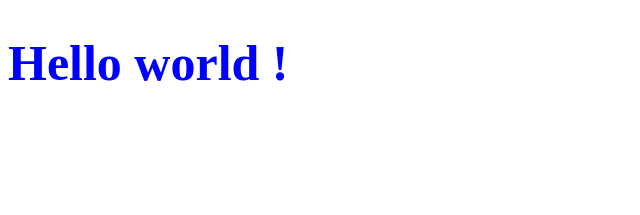
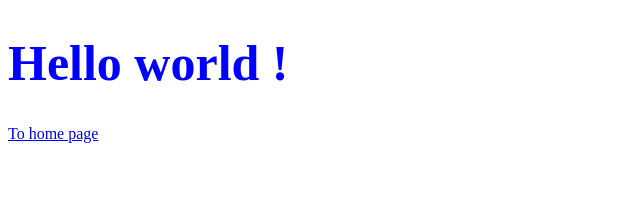
Before and after one commit to LeChatErrant/front-template, a Next.js app: page / in a window 1280 px wide. Shown: the top 215 px of the page, without its empty margins (0-640 px from the left). Built offline with nearby package versions, Linux system fonts and the light colour scheme.

Commit message:
feat: material successfully setup

```diff
--- a/pages/index.tsx
+++ b/pages/index.tsx
@@ -1,4 +1,5 @@
 import Head from 'next/head'
+import Link from 'next/link'
 import styled from 'styled-components'
 
 const Title = styled.h1`
@@ -13,6 +14,7 @@ export default function Home() {
         <title>Create Next App</title>
       </Head>
       <Title>Hello world !</Title>
+      <Link href="/">To home page</Link>
     </>
   )
 }
```
